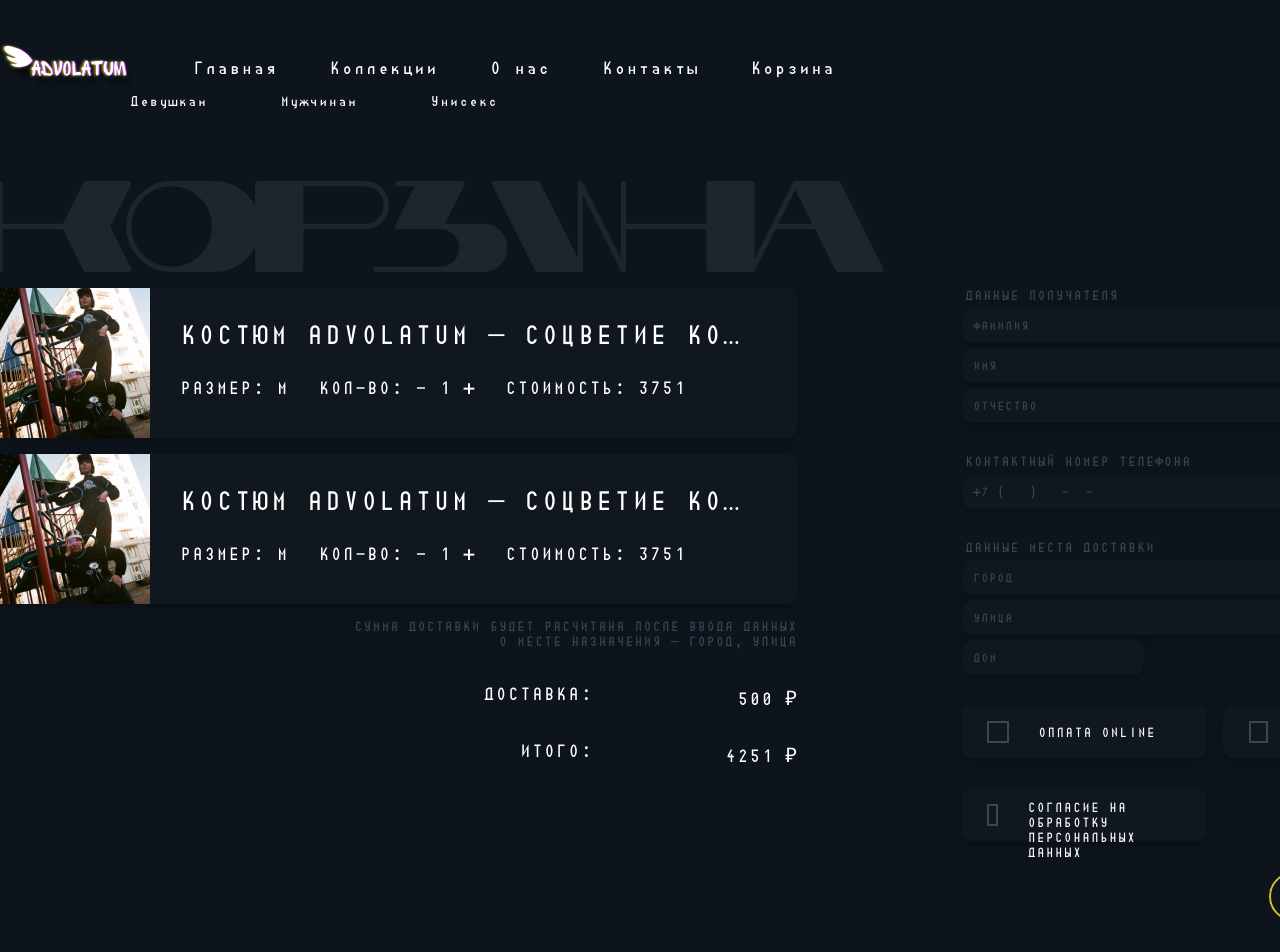
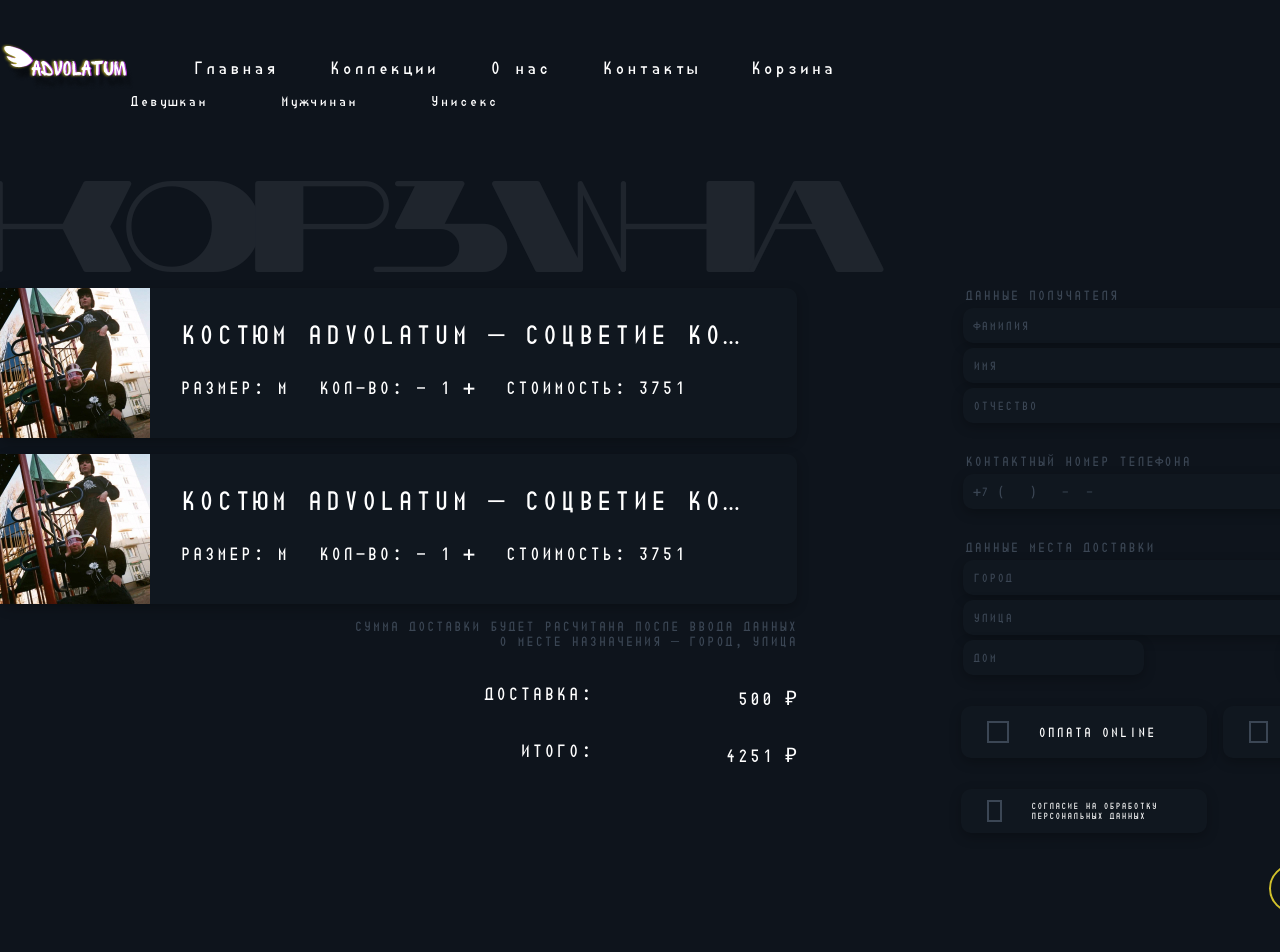
Before and after one commit to bogush01/bogush.github.io, a React (Create React App) app: page /shopcart in a window 1280 px wide. Shown: the top 952 px of the page. Built offline with nearby package versions, Linux system fonts and the light colour scheme.

Commit message:
change font-size

```diff
--- a/src/components/forms/MakeOrderForm/index.css
+++ b/src/components/forms/MakeOrderForm/index.css
@@ -40,6 +40,10 @@
   justify-content: space-between;
 }
 
+.make-order-form__personal-data-caption {
+  font-size: 10px;
+}
+
 .make-order-form__submit {
   align-self: flex-end;
 }
--- a/src/components/forms/MakeOrderForm/index.jsx
+++ b/src/components/forms/MakeOrderForm/index.jsx
@@ -69,7 +69,10 @@ const MakeOrderForm = () => {
         <StyledCheckbox caption="оплата online" />
         <StyledCheckbox caption="наложенным платежом" />
       </div>
-      <StyledCheckbox caption="Согласие на обработку персональных данных" />
+      <StyledCheckbox
+        captionClassName="make-order-form__personal-data-caption"
+        caption="Согласие на обработку персональных данных"
+      />
       <StyledButtonOrLink
         caption="Оформить"
         type="button"
```
